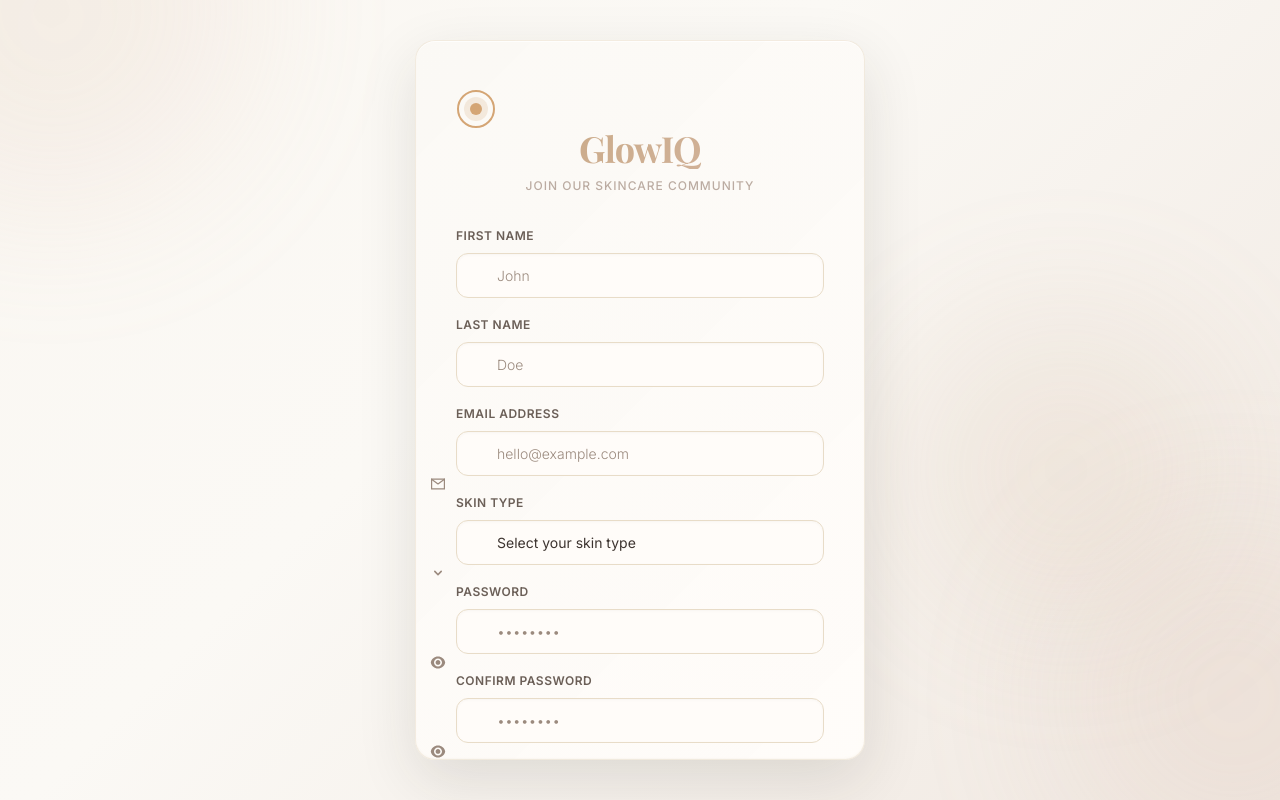
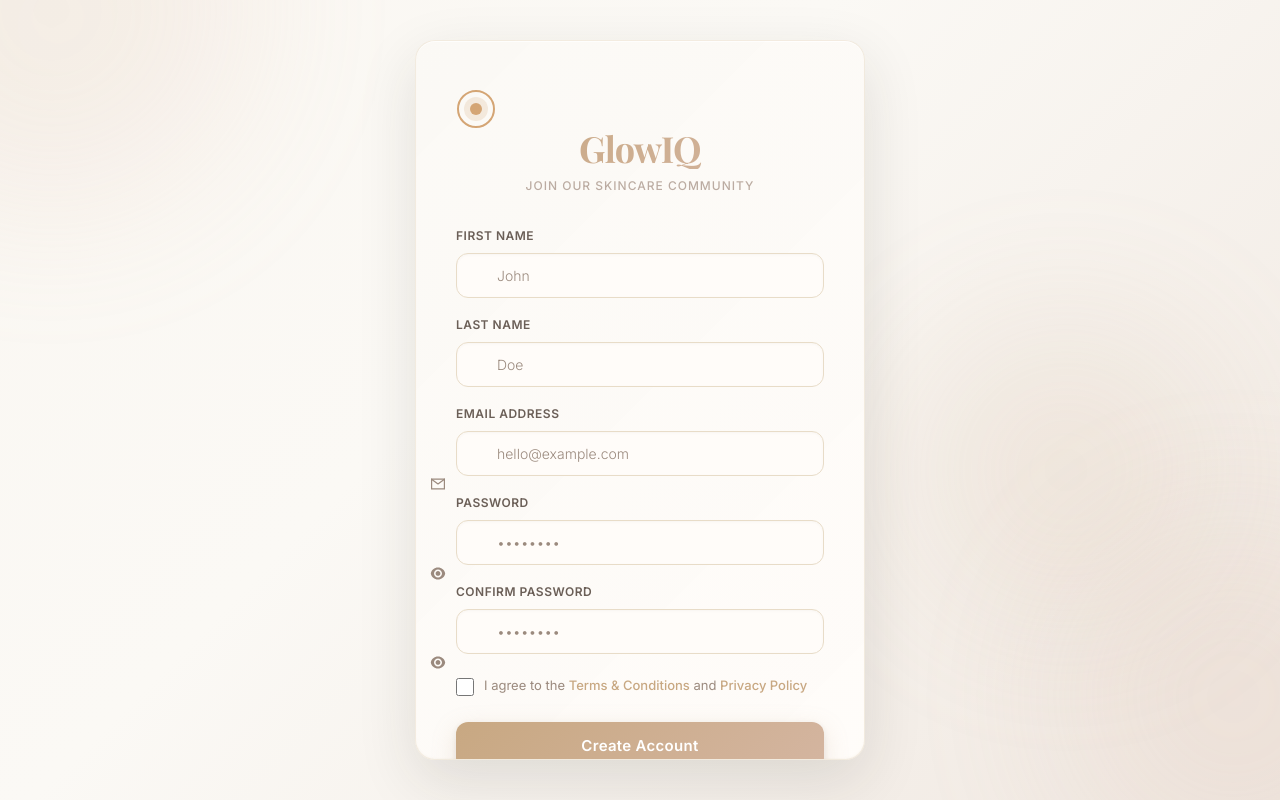
Before and after one commit to yuvansankarys07-ctrl/skincare-app, a React (Vite) app: page /signup in a window 1280 px wide. Built offline with nearby package versions, Linux system fonts and the light colour scheme.

Commit message:
third commit

```diff
--- a/src/pages/Signup.tsx
+++ b/src/pages/Signup.tsx
@@ -11,7 +11,6 @@ const Signup = () => {
     email: '',
     password: '',
     confirmPassword: '',
-    skinType: '',
     agreeTerms: false,
   });
 
@@ -19,7 +18,7 @@ const Signup = () => {
   const [loading, setLoading] = useState(false);
   const navigate = useNavigate();
 
-  const handleChange = (e: React.ChangeEvent<HTMLInputElement | HTMLSelectElement>) => {
+  const handleChange = (e: React.ChangeEvent<HTMLInputElement>) => {
     const { name, value, type } = e.target;
     if (type === 'checkbox') {
       setFormData({
@@ -72,11 +71,6 @@ const Signup = () => {
     }
     if (formData.password !== formData.confirmPassword) {
       setError('Passwords do not match');
-      setLoading(false);
-      return;
-    }
-    if (!formData.skinType) {
-      setError('Please select your skin type');
       setLoading(false);
       return;
     }
@@ -222,30 +216,6 @@ const Signup = () => {
             </div>
           </div>
 
-          {/* Skin Type Select */}
-          <div className="form-group">
-            <label htmlFor="skinType" className="form-label">Skin Type</label>
-            <div className="input-wrapper">
-              <select
-                id="skinType"
-                name="skinType"
-                value={formData.skinType}
-                onChange={handleChange}
-                className="form-input form-select"
-              >
-                <option value="">Select your skin type</option>
-                <option value="oily">Oily</option>
-                <option value="dry">Dry</option>
-                <option value="combination">Combination</option>
-                <option value="sensitive">Sensitive</option>
-                <option value="normal">Normal</option>
-              </select>
-              <svg className="input-icon" width="20" height="20" viewBox="0 0 20 20" fill="currentColor">
-                <path fillRule="evenodd" d="M5.293 7.293a1 1 0 011.414 0L10 10.586l3.293-3.293a1 1 0 111.414 1.414l-4 4a1 1 0 01-1.414 0l-4-4a1 1 0 010-1.414z" clipRule="evenodd" />
-              </svg>
-            </div>
-          </div>
-
           {/* Password Input */}
           <div className="form-group">
             <label htmlFor="password" className="form-label">Password</label>
```
